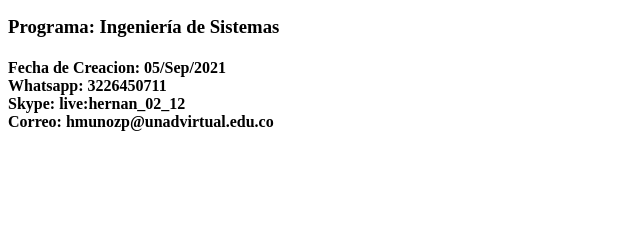
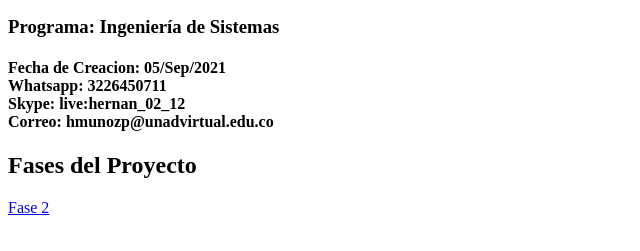
Before and after one commit to hmunozp/DSW-HernanMu-oz, a plain HTML site: page index.html in a window 1280 px wide. Shown: the part 105-356 px from the top of the page, without its empty margins (0-640 px from the left). Drawn offline with Linux system fonts and the light colour scheme.

Commit message:
Update index.html

```diff
--- a/index.html
+++ b/index.html
@@ -19,7 +19,8 @@ Proyecto de Sitio Web 2021-16-04
     Correo: hmunozp@unadvirtual.edu.co</p>
 </h4>
 
-
+<h2>Fases del Proyecto</h2>
+<a href="Fase2/design.html">Fase 2</a>
 
 </body>
 </html>
```
